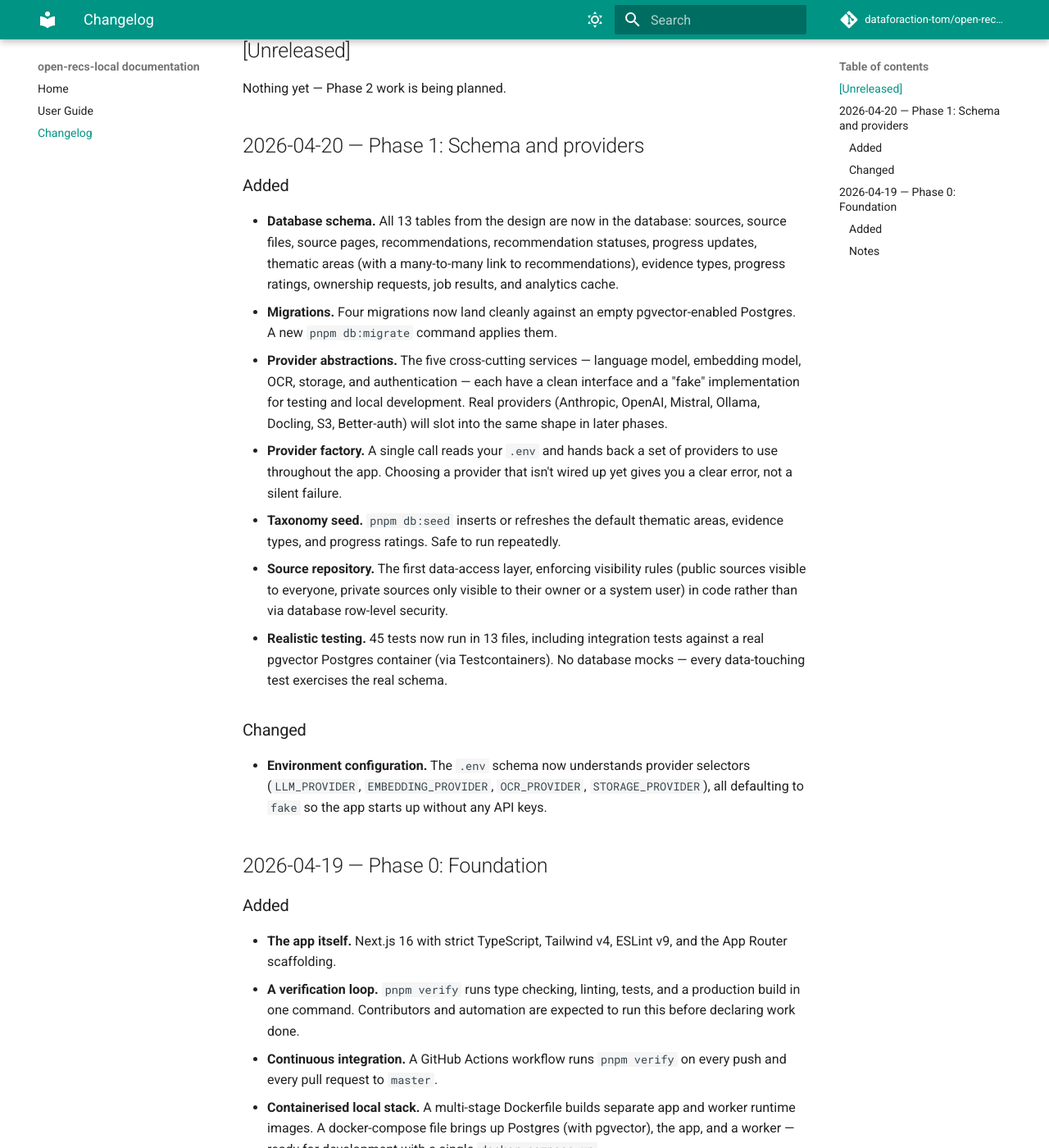
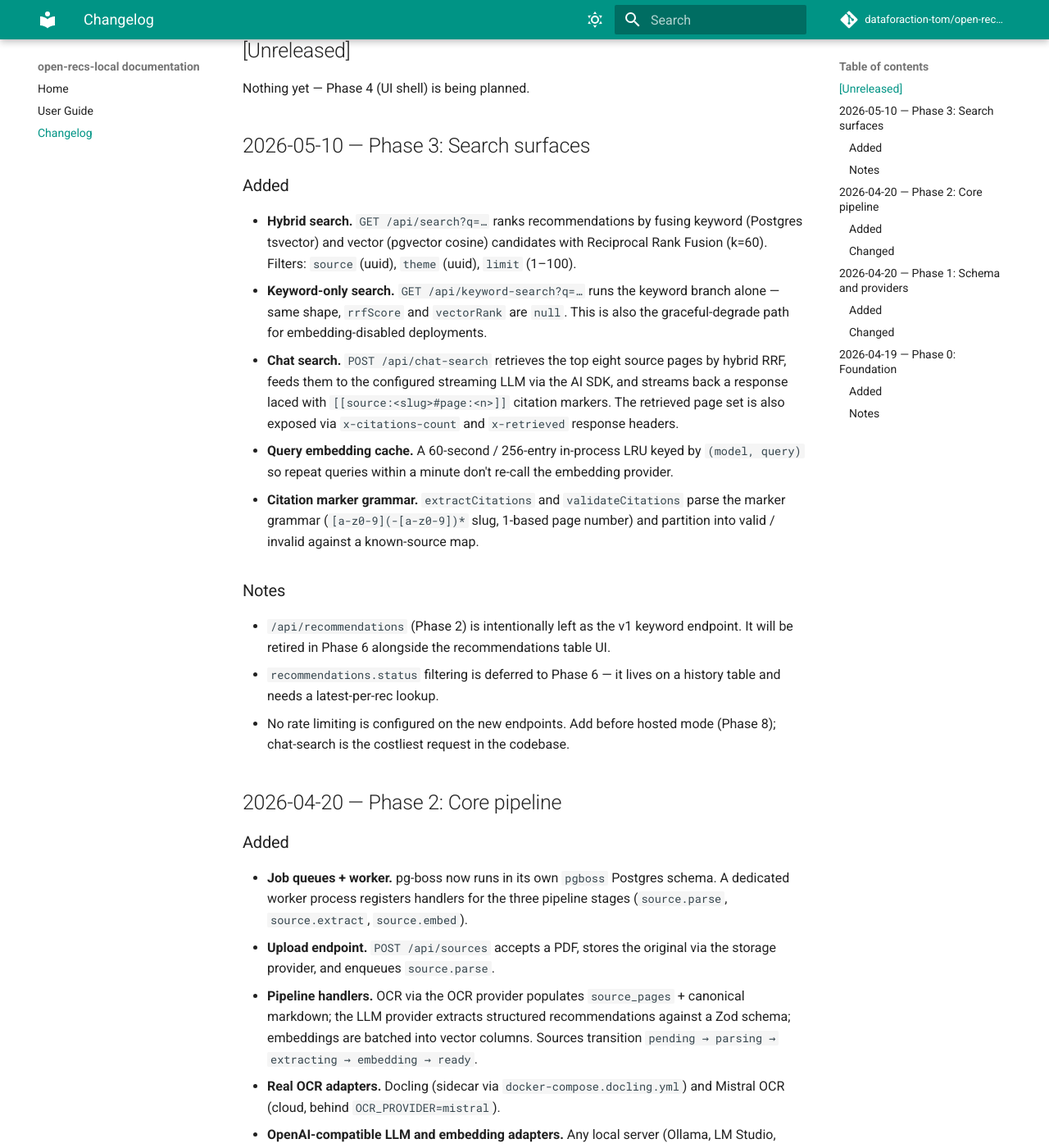
Before and after one commit to dataforaction-tom/open-recs-local, an MkDocs documentation site: the page built from docs/changelog.md, in a window 1280 px wide and 1400 px high, scrolled down 243 px. Shown: the whole window at 82% size. Built offline with MkDocs 1.6.1 and Material for MkDocs 9.7.7, drawn with Linux system fonts in a browser that asks for light colours; comment, search, counter and statistics services are not loaded; some of the changed text lies outside the part shown.

Commit message:
docs: phase 3 changelog + plan/state updates
- Changelog gains Phase 2 (was missing) and Phase 3 entries; the
  "Unreleased" line now points at Phase 4 (UI shell).
- PLAN.md: tick Phase 3, set Phase 4 as current. Resolve the local-LLM
  default question; add three new open questions surfaced by Phase 3
  (sub-page chunking, source_pages tsv, /api/recommendations retirement).
- STATE.md: progress diagram + component table reflect Phase 3 done.
  Carry-overs section captures the new flags (no-tsv on source_pages,
  status filter deferred, /api/recommendations alias, no rate limiting,
  nomic prefixing skipped).
- .docs-state.json: bumped to the Phase 2 merge commit on master with a
  note to bump again to the Phase 3 squash-merge once it lands.

Co-Authored-By: Claude Opus 4.7 (1M context) <noreply@anthropic.com>

```diff
--- a/docs/changelog.md
+++ b/docs/changelog.md
@@ -6,7 +6,41 @@ The format is based on [Keep a Changelog](https://keepachangelog.com/).
 
 ## [Unreleased]
 
-Nothing yet — Phase 2 work is being planned.
+Nothing yet — Phase 4 (UI shell) is being planned.
+
+## 2026-05-10 — Phase 3: Search surfaces
+
+### Added
+
+- **Hybrid search.** `GET /api/search?q=…` ranks recommendations by fusing keyword (Postgres tsvector) and vector (pgvector cosine) candidates with Reciprocal Rank Fusion (k=60). Filters: `source` (uuid), `theme` (uuid), `limit` (1–100).
+- **Keyword-only search.** `GET /api/keyword-search?q=…` runs the keyword branch alone — same shape, `rrfScore` and `vectorRank` are `null`. This is also the graceful-degrade path for embedding-disabled deployments.
+- **Chat search.** `POST /api/chat-search` retrieves the top eight source pages by hybrid RRF, feeds them to the configured streaming LLM via the AI SDK, and streams back a response laced with `[[source:<slug>#page:<n>]]` citation markers. The retrieved page set is also exposed via `x-citations-count` and `x-retrieved` response headers.
+- **Query embedding cache.** A 60-second / 256-entry in-process LRU keyed by `(model, query)` so repeat queries within a minute don't re-call the embedding provider.
+- **Citation marker grammar.** `extractCitations` and `validateCitations` parse the marker grammar (`[a-z0-9](-[a-z0-9])*` slug, 1-based page number) and partition into valid / invalid against a known-source map.
+
+### Notes
+
+- `/api/recommendations` (Phase 2) is intentionally left as the v1 keyword endpoint. It will be retired in Phase 6 alongside the recommendations table UI.
+- `recommendations.status` filtering is deferred to Phase 6 — it lives on a history table and needs a latest-per-rec lookup.
+- No rate limiting is configured on the new endpoints. Add before hosted mode (Phase 8); chat-search is the costliest request in the codebase.
+
+## 2026-04-20 — Phase 2: Core pipeline
+
+### Added
+
+- **Job queues + worker.** pg-boss now runs in its own `pgboss` Postgres schema. A dedicated worker process registers handlers for the three pipeline stages (`source.parse`, `source.extract`, `source.embed`).
+- **Upload endpoint.** `POST /api/sources` accepts a PDF, stores the original via the storage provider, and enqueues `source.parse`.
+- **Pipeline handlers.** OCR via the OCR provider populates `source_pages` + canonical markdown; the LLM provider extracts structured recommendations against a Zod schema; embeddings are batched into vector columns. Sources transition `pending → parsing → extracting → embedding → ready`.
+- **Real OCR adapters.** Docling (sidecar via `docker-compose.docling.yml`) and Mistral OCR (cloud, behind `OCR_PROVIDER=mistral`).
+- **OpenAI-compatible LLM and embedding adapters.** Any local server (Ollama, LM Studio, vLLM) or cloud (OpenAI, Together, Groq) that speaks `/v1/chat/completions` + `/v1/embeddings` works via env: `LLM_BASE_URL`, `LLM_MODEL`, `EMBEDDING_BASE_URL`, `EMBEDDING_MODEL`.
+- **Model discovery.** `GET /api/providers/llm/models` queries the configured endpoint's `/v1/models` so the UI can list what's actually installed.
+- **Progress streaming.** `GET /api/jobs/:id/stream` emits Server-Sent Events backed by Postgres `LISTEN/NOTIFY` — no polling, no websockets.
+- **Keyword recommendation search.** `GET /api/recommendations?q=…` returns matching recs with a tsvector-ranked snippet.
+- **Fixture corpus.** Two synthetic PDFs (`sample-report.pdf`, `sample-policy.pdf`) plus their canonical markdown and expected recommendations now live under `fixtures/sources/` for tests and local smoke runs.
+
+### Changed
+
+- **`tsx` is now a runtime dependency.** Required so the worker image and `docker compose exec app pnpm db:migrate` both work in the production container.
 
 ## 2026-04-20 — Phase 1: Schema and providers
 
```
Also changed, not shown: PLAN.md (+9 -7 lines), STATE.md (+16 -6 lines), docs/.docs-state.json.
